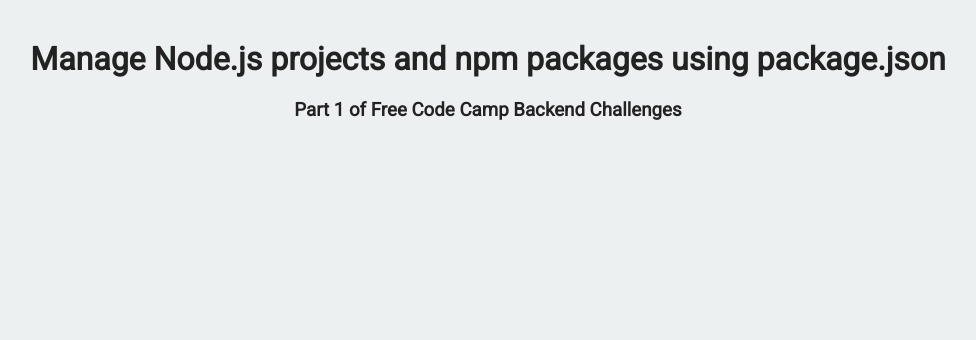
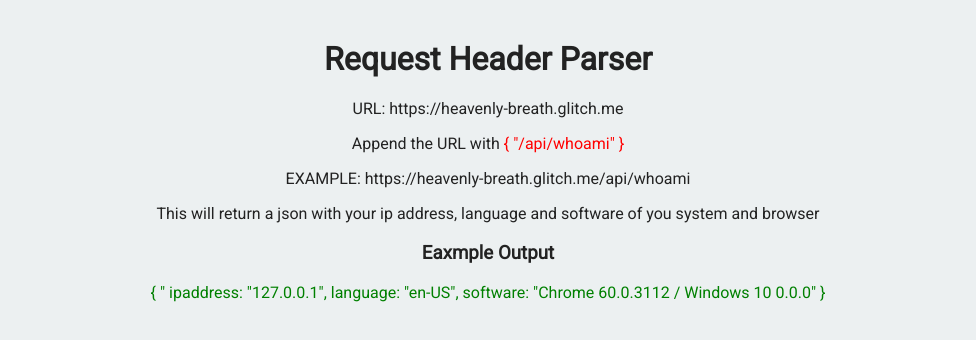
Before and after one commit to hcuffy/Request-Header-Parser, a website: page views/index.html in a window 1280 px wide. Shown: the whole page, without its empty margins (152-1128 px from the left). Drawn offline with Linux system fonts and the light colour scheme.

Commit message:
🌌👀 Updated with Glitch

```diff
--- a/views/index.html
+++ b/views/index.html
@@ -10,8 +10,15 @@
 
    <body>
       <div class="container">
-         <h1>Manage Node.js projects and npm packages using package.json</h1>
-         <h3>Part 1 of Free Code Camp Backend Challenges</h3>
+         <h1>Request Header Parser</h1>
+        <p>URL: https://heavenly-breath.glitch.me</p>
+        <p>Append the URL with <font color= "red">{ "/api/whoami" }</font></p>
+
+        <p>EXAMPLE: https://heavenly-breath.glitch.me/api/whoami</p>
+        <p>This will return a json with your ip address, language and software of you system and browser</p>
+
+        <h3>Eaxmple Output</h3>
+        <p><font color= "green">{ " ipaddress: "127.0.0.1", language: "en-US", software: "Chrome 60.0.3112 / Windows 10 0.0.0" }</font></p>
       </div>
    </body>
 
```
